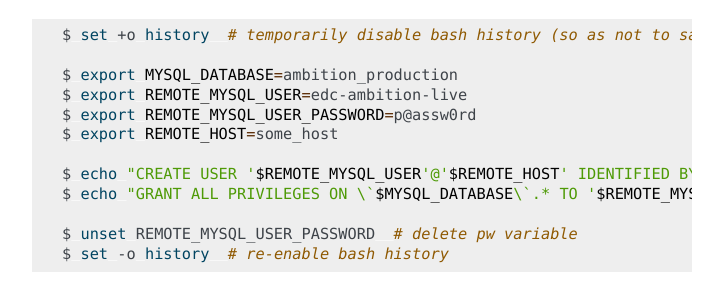
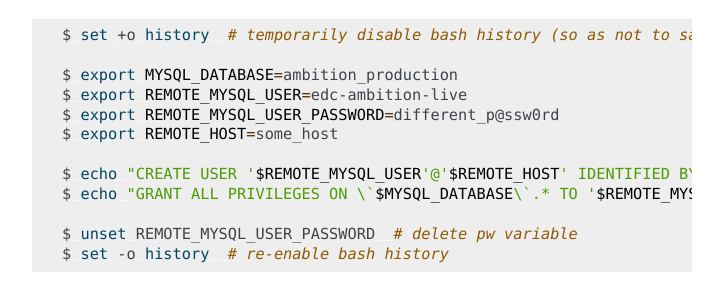
Before and after one commit to clinicedc/edc, a Sphinx documentation site: the page built from docs/prepare_database.rst, in a window 1280 px wide and 900 px high, scrolled down 1122 px. Shown: the part 154-446 px from the top of the window, without its empty margins (388-1111 px from the left). Built offline with Sphinx 7.4.7, drawn with Linux system fonts in a browser that asks for light colours.

Commit message:
note different pw

```diff
--- a/docs/README.rst
+++ b/docs/README.rst
@@ -119,7 +119,7 @@ i.e. for each ``$REMOTE_HOST``::
 
     $ export MYSQL_DATABASE=db_name
     $ export REMOTE_MYSQL_USER=edc-<host-desc>
-    $ export REMOTE_MYSQL_USER_PASSWORD=p@assw0rd
+    $ export REMOTE_MYSQL_USER_PASSWORD=different_p@ssw0rd
     $ export REMOTE_HOST=some_host
 
     $ echo "CREATE USER '$REMOTE_MYSQL_USER'@'$REMOTE_HOST' IDENTIFIED BY '$REMOTE_MYSQL_USER_PASSWORD';FLUSH PRIVILEGES;" | mysql
--- a/docs/prepare_database.rst
+++ b/docs/prepare_database.rst
@@ -77,7 +77,7 @@ For each ``$REMOTE_HOST``:
 
     $ export MYSQL_DATABASE=ambition_production
     $ export REMOTE_MYSQL_USER=edc-ambition-live
-    $ export REMOTE_MYSQL_USER_PASSWORD=p@assw0rd
+    $ export REMOTE_MYSQL_USER_PASSWORD=different_p@ssw0rd
     $ export REMOTE_HOST=some_host
 
     $ echo "CREATE USER '$REMOTE_MYSQL_USER'@'$REMOTE_HOST' IDENTIFIED BY '$REMOTE_MYSQL_USER_PASSWORD';FLUSH PRIVILEGES;" | mysql
```
